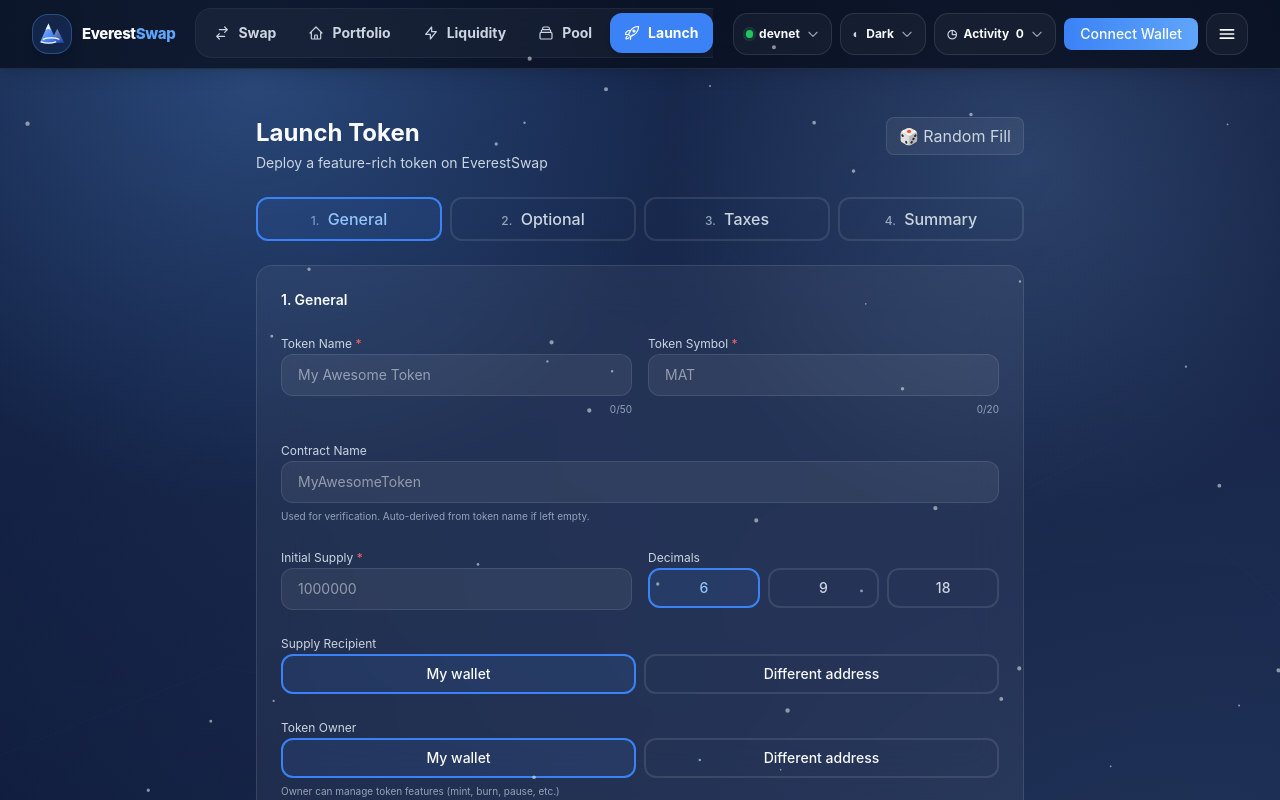
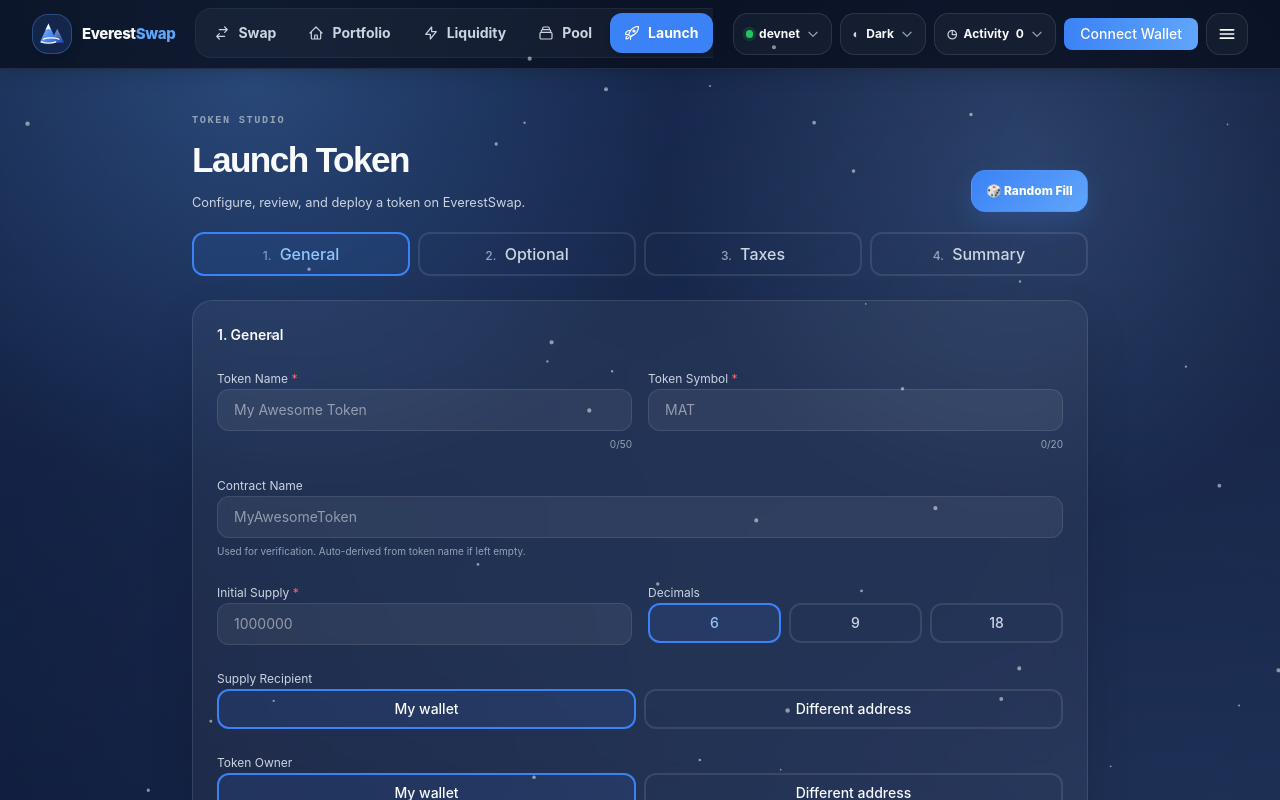
Before and after one commit to tracepaths/EverestSwap, a React (Vite) app: page /launch in a window 1280 px wide. Built offline with nearby package versions, Linux system fonts and the light colour scheme; what @0xio/sdk would draw is missing.

Commit message:
update design

```diff
--- a/src/index.css
+++ b/src/index.css
@@ -245,6 +245,24 @@
 @media (max-width: 900px) { .swap-layout-grid { grid-template-columns: minmax(0, 1fr); } .swap-side-panel { grid-template-columns: repeat(2, minmax(0, 1fr)); } }
 @media (max-width: 560px) { .swap-intro { align-items: flex-start; flex-direction: column; gap: 0.75rem; } .swap-layout-grid { gap: 0.75rem; } .swap-side-panel { grid-template-columns: minmax(0, 1fr); } .swap-title { font-size: 1.75rem; } .swap-subtitle { font-size: 0.76rem; line-height: 1.45; } .swap-live-pill { padding: 0.45rem 0.65rem; } .swap-token-card { padding: 0.85rem; } }
 
+.page-surface { position: relative; min-width: 0; }
+.page-heading { display: flex; align-items: flex-end; justify-content: space-between; gap: 1rem; margin-bottom: 1.25rem; }
+.page-kicker { color: var(--app-muted-2); font-size: .68rem; font-weight: 800; letter-spacing: .16em; text-transform: uppercase; }
+.page-title { margin-top: .35rem; color: var(--app-text); font-family: 'Plus Jakarta Sans', sans-serif; font-size: clamp(1.55rem, 3vw, 2.25rem); font-weight: 800; letter-spacing: -.045em; }
+.page-subtitle { margin-top: .45rem; color: var(--app-muted); font-size: .82rem; line-height: 1.5; }
+.page-action { display: inline-flex; min-height: 42px; align-items: center; justify-content: center; gap: .5rem; border: 1px solid color-mix(in srgb, var(--app-blue) 35%, var(--app-border)); border-radius: .9rem; background: linear-gradient(135deg, var(--app-blue), var(--app-blue-2)); padding: .65rem 1rem; color: #fff; font-size: .78rem; font-weight: 800; box-shadow: 0 10px 26px color-mix(in srgb, var(--app-blue) 20%, transparent); transition: transform .2s ease, filter .2s ease; }
+.page-action:hover { filter: brightness(1.08); transform: translateY(-1px); }
+.page-panel { border: 1px solid var(--app-border); border-radius: 1.25rem; background: color-mix(in srgb, var(--app-panel) 88%, transparent); box-shadow: 0 18px 45px rgba(0,0,0,.1); backdrop-filter: blur(18px); }
+.page-panel-header { display: flex; align-items: center; justify-content: space-between; gap: 1rem; border-bottom: 1px solid var(--app-border); padding: 1rem 1.25rem; }
+.page-panel-title { color: var(--app-text); font-size: .85rem; font-weight: 800; letter-spacing: -.01em; }
+.page-panel-copy { color: var(--app-muted); font-size: .74rem; line-height: 1.45; }
+.metric-card { min-width: 0; border: 1px solid var(--app-border); border-radius: 1.15rem; background: linear-gradient(145deg, color-mix(in srgb, var(--app-panel) 95%, transparent), color-mix(in srgb, var(--app-panel-soft) 70%, transparent)); padding: 1.1rem; box-shadow: 0 14px 32px rgba(0,0,0,.08); }
+.metric-label { color: var(--app-muted-2); font-size: .66rem; font-weight: 800; letter-spacing: .12em; text-transform: uppercase; }
+.metric-value { margin-top: .45rem; color: var(--app-text); font-family: 'DM Mono', monospace; font-size: 1.1rem; font-weight: 700; }
+.metric-helper { margin-top: .3rem; color: var(--app-muted); font-size: .7rem; line-height: 1.4; }
+.field-label { color: var(--app-muted-2); font-size: .68rem; font-weight: 700; }
+@media (max-width: 640px) { .page-heading { align-items: stretch; flex-direction: column; gap: .8rem; margin-bottom: 1rem; } .page-action { width: 100%; } .page-title { font-size: 1.7rem; } .page-panel-header { align-items: flex-start; flex-direction: column; gap: .55rem; } .metric-value { font-size: 1rem; } }
+
 .swap-page { min-width: 0; }
 .swap-grid { display: grid; grid-template-columns: minmax(0, 1fr) minmax(300px, 0.78fr); gap: 1rem; align-items: start; }
 .swap-form { min-width: 0; }
@@ -265,3 +283,16 @@
   .swap-grid .swap-form { order: 1; }
   .swap-grid .swap-chart-panel { order: 2; }
 }
+
+.page-surface { min-width: 0; }
+.page-heading { display: flex; align-items: flex-end; justify-content: space-between; gap: 1rem; }
+.page-kicker { color: var(--app-muted-2); font-family: 'DM Mono', monospace; font-size: .64rem; font-weight: 800; letter-spacing: .16em; text-transform: uppercase; }
+.page-title { margin-top: .35rem; color: var(--app-text); font-family: 'Plus Jakarta Sans', sans-serif; font-size: clamp(1.5rem, 3vw, 2.2rem); font-weight: 800; letter-spacing: -.045em; }
+.page-subtitle { margin-top: .4rem; color: var(--app-muted); font-size: .8rem; line-height: 1.5; }
+.page-action { display: inline-flex; min-height: 42px; align-items: center; justify-content: center; border: 1px solid color-mix(in srgb, var(--app-blue) 45%, var(--app-border)); border-radius: .9rem; background: linear-gradient(135deg, var(--app-blue), var(--app-blue-2)); padding: .65rem .9rem; color: #fff; font-size: .75rem; font-weight: 800; box-shadow: 0 10px 26px color-mix(in srgb, var(--app-blue) 20%, transparent); transition: transform .2s ease, filter .2s ease; }
+.page-action:hover { filter: brightness(1.08); transform: translateY(-1px); }
+.page-panel { border: 1px solid var(--app-border); border-radius: 1.25rem; background: color-mix(in srgb, var(--app-panel) 90%, transparent); box-shadow: 0 18px 45px rgba(0,0,0,.11); backdrop-filter: blur(18px); }
+.page-panel-header { display: flex; align-items: center; justify-content: space-between; gap: 1rem; border-bottom: 1px solid var(--app-border); padding: 1rem 1.25rem; }
+.page-panel-title { color: var(--app-text); font-size: .9rem; font-weight: 800; }
+.page-panel-copy { margin-top: .25rem; color: var(--app-muted-2); font-size: .7rem; }
+@media (max-width: 640px) { .page-heading { align-items: flex-start; flex-direction: column; gap: .75rem; } .page-action { width: 100%; } .page-panel-header { align-items: flex-start; flex-direction: column; } .page-title { font-size: 1.75rem; } }
--- a/src/pages/DocsPage.tsx
+++ b/src/pages/DocsPage.tsx
@@ -230,16 +230,16 @@
   }, []);
 
   return (
-    <div className="max-w-5xl mx-auto py-4">
-      <div className="bg-[var(--app-panel)] backdrop-blur-xl rounded-2xl border border-[var(--app-border)] overflow-hidden">
-        <div className="flex items-center gap-3 px-4 lg:px-6 py-3 border-b border-[var(--app-border)]">
+    <div className="page-surface mx-auto w-full max-w-6xl py-1 sm:py-3">
+      <div className="page-panel overflow-hidden">
+        <div className="flex flex-wrap items-center gap-3 px-4 py-3 sm:px-6 border-b border-[var(--app-border)]">
           <div className="w-8 h-8 rounded-lg bg-gradient-to-br from-[var(--app-blue)] to-[var(--app-blue-2)] flex items-center justify-center font-bold text-sm shadow-lg shadow-[var(--app-shadow)] shrink-0">
             D
           </div>
           <h1 className="text-lg font-bold text-[var(--app-text)] hidden sm:block">
             Documentation
           </h1>
-          <div className="flex items-center bg-[var(--app-panel-soft-2)] rounded-xl p-0.5 ml-1 sm:ml-2">
+          <div className="flex max-w-full items-center overflow-x-auto bg-[var(--app-panel-soft-2)] rounded-xl p-0.5 ml-1 sm:ml-2">
             {(Object.entries(TAB_LABELS) as [DocsTab, typeof TAB_LABELS[DocsTab]][]).map(([key, cfg]) => (
               <button
                 key={key}
--- a/src/pages/LaunchTokenPage.tsx
+++ b/src/pages/LaunchTokenPage.tsx
@@ -593,19 +593,14 @@
 
   // ========== RENDER ==========
   return (
-      <div className="max-w-3xl mx-auto pt-4 space-y-6">
-      <div className="flex items-start justify-between">
-        <div>
-          <h2 className="text-2xl font-bold">Launch Token</h2>
-          <p className="text-sm text-[var(--app-muted)] mt-1">
-            Deploy a feature-rich token on EverestSwap
-          </p>
-        </div>
+      <div className="page-surface mx-auto w-full max-w-4xl pt-1 sm:pt-3 space-y-5">
+      <div className="page-heading">
+        <div><div className="page-kicker">Token studio</div><h1 className="page-title">Launch Token</h1><p className="page-subtitle">Configure, review, and deploy a token on EverestSwap.</p></div>
         {(step.type === 'idle' || step.type === 'error') && (
           <button
             type="button"
             onClick={fillRandom}
-            className="text-base px-3 py-1.5 rounded-lg bg-[var(--app-panel-soft)] hover:bg-[var(--app-hover)] text-[var(--app-muted)] hover:text-[var(--app-text)] transition-colors border border-[var(--app-border)] whitespace-nowrap"
+            className="page-action whitespace-nowrap"
           >
             🎲 Random Fill
           </button>
@@ -615,7 +610,7 @@
       {/* ====== Step tabs ====== */}
       {step.type === 'idle' || step.type === 'error' ? (
         <>
-          <div className="flex items-center gap-2">
+          <div className="flex items-center gap-2 overflow-x-auto pb-1">
             {([1, 2, 3, 4] as WizardStep[]).map(s => {
               const labels = ['General', 'Optional', 'Taxes', 'Summary'];
               const isActive = wizardStep === s;
@@ -645,7 +640,7 @@
 
           {/* ====== Step 1: General ====== */}
           {wizardStep === 1 && (
-            <div className="bg-[var(--app-panel)] backdrop-blur-xl rounded-2xl border border-[var(--app-border)] p-6 space-y-5">
+            <div className="page-panel p-4 sm:p-6 space-y-5">
               <h3 className="text-sm font-semibold">1. General</h3>
 
               <div className="grid grid-cols-2 gap-4">
--- a/src/pages/LiquidityPage.tsx
+++ b/src/pages/LiquidityPage.tsx
@@ -535,8 +535,12 @@
   }
 
   return (
-    <><div className="max-w-lg mx-auto pt-4 space-y-4">
-      <div className="bg-[var(--app-panel)] backdrop-blur-xl rounded-2xl border border-[var(--app-border)] overflow-hidden">
+    <><div className="page-surface mx-auto w-full max-w-2xl pt-1 sm:pt-3 space-y-5">
+      <div className="page-heading">
+        <div><div className="page-kicker">Liquidity management</div><h1 className="page-title">Liquidity</h1><p className="page-subtitle">Add capital to a pool or manage existing LP positions.</p></div>
+        <div className="swap-live-pill"><span className="status-dot" />{pool?.label || 'Select pool'}</div>
+      </div>
+      <div className="page-panel overflow-hidden">
         <div className="flex border-b border-[var(--app-border)]">
           <button
             onClick={() => setTab('add')}
@@ -552,7 +556,7 @@
           </button>
         </div>
 
-        <div className="px-6 pt-4">
+        <div className="px-4 pt-4 sm:px-6">
           <div className="relative">
             <button
               onClick={() => setShowPoolSelect(!showPoolSelect)}
@@ -650,7 +654,7 @@
         </div>
 
         {tab === 'add' ? (
-          <div className="p-6 space-y-3">
+          <div className="p-4 sm:p-6 space-y-3">
             {/* [V9] Surface pool-level misconfig BEFORE user signs anything. */}
             {poolSupport && poolSupport.ok === false && (
               <div className="bg-red-500/10 border border-red-500/30 rounded-xl p-3 text-xs text-red-300 space-y-1">
--- a/src/pages/PortfolioPage.tsx
+++ b/src/pages/PortfolioPage.tsx
@@ -286,11 +286,9 @@
   }
 
   return (
-    <div className="space-y-6">
-      <div className="flex flex-col gap-4 lg:flex-row lg:items-end lg:justify-between">
-        <div>
-          <h1 className="text-2xl font-bold">Portfolio</h1>
-          <p className="text-sm text-[var(--app-muted)]">
+    <div className="page-surface space-y-6">
+      <div className="page-heading">
+        <div><div className="page-kicker">Wallet overview</div><h1 className="page-title">Portfolio</h1><p className="page-subtitle">
             {truncateAddress(walletAddress)} · {MAINNET_CONFIGURED ? 'mainnet ready' : 'devnet'}
             {lastUpdated ? ` · updated ${new Date(lastUpdated).toLocaleTimeString()}` : ''}
           </p>
@@ -298,7 +296,7 @@
         <button
           type="button"
           onClick={() => void loadPortfolio()}
-          className="inline-flex items-center justify-center gap-2 px-4 py-2 rounded-xl bg-[var(--app-blue)] text-white font-medium hover:opacity-90 transition-opacity"
+          className="page-action"
         >
           <span className={loading ? 'animate-spin' : ''}>↻</span>
           Refresh
@@ -313,7 +311,7 @@
       </div>
 
       <div className="grid gap-6 xl:grid-cols-[1.25fr_0.85fr]">
-        <section className="bg-[var(--app-panel)] backdrop-blur-xl rounded-2xl border border-[var(--app-border)] p-6 space-y-4">
+        <section className="page-panel p-4 sm:p-6 space-y-4">
           <div className="flex items-center justify-between">
             <div>
               <h2 className="text-lg font-semibold">Assets</h2>
```
Also changed, not shown: src/pages/PoolPage.tsx (+9 -16 lines).
